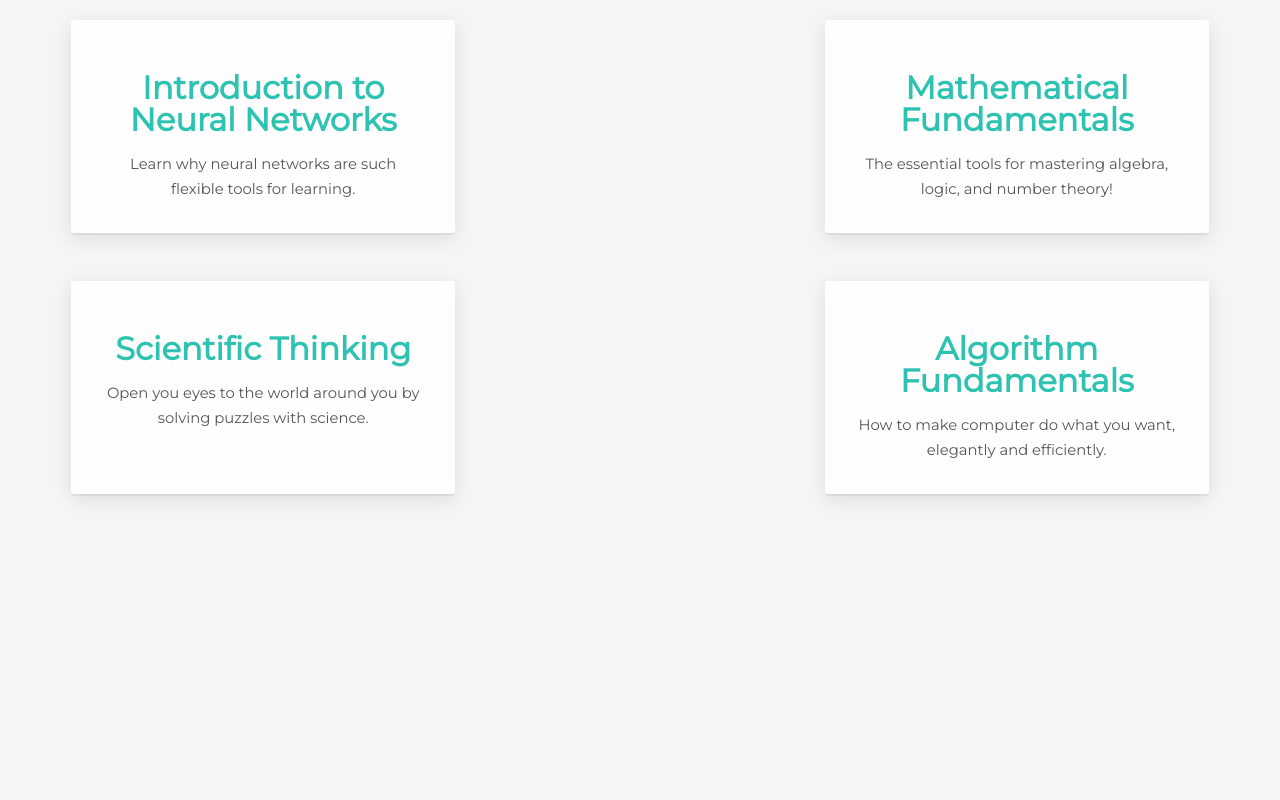
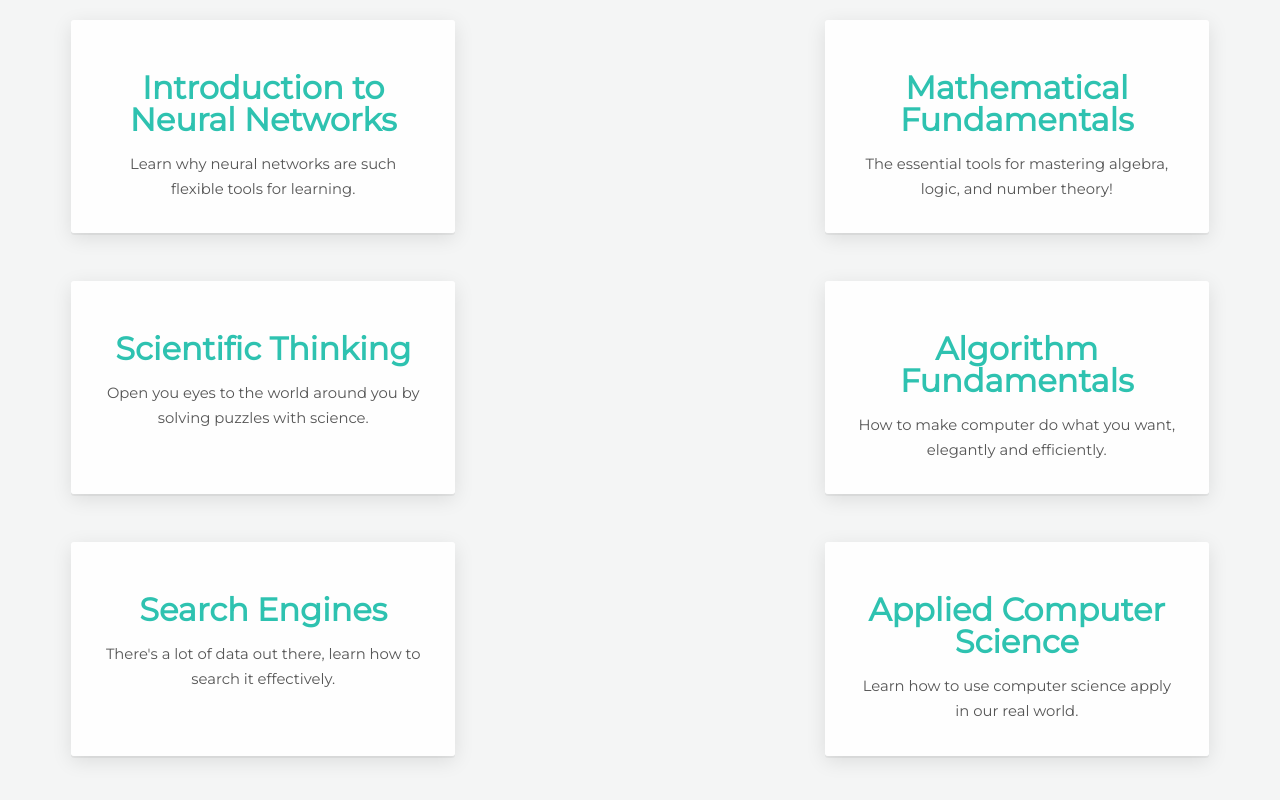
Before and after one commit to civita-laurea/ASU-Game, a React (Create React App) app in the folder Frontend/: page / in a window 1280 px wide. Shown: the part 490-1290 px from the top of the page. Before the commit the page ends 1096 px from the top, so only its background shows below. Built offline with nearby package versions, Linux system fonts and the light colour scheme.

Commit message:
add tile

```diff
--- a/Frontend/src/emojipedia.js
+++ b/Frontend/src/emojipedia.js
@@ -41,6 +41,20 @@ const emojipedia = [
       name: "Algorithm Fundamentals",
       meaning:
         "How to make computer do what you want, elegantly and efficiently."
+    },
+    {
+      id: 7,
+
+      name: "Search Engines",
+      meaning:
+        "There's a lot of data out there, learn how to search it effectively."
+    },
+    {
+      id: 8,
+
+      name: "Applied Computer Science",
+      meaning:
+        "Learn how to use computer science apply in our real world."
     }
   ];
 
```
Also changed, not shown: 1 other file (tests, documents, lock files or other folders).
